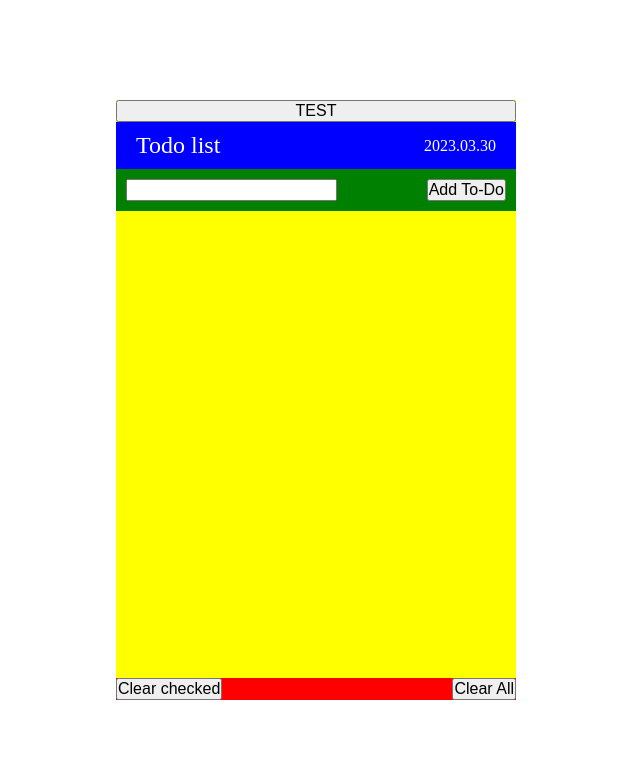
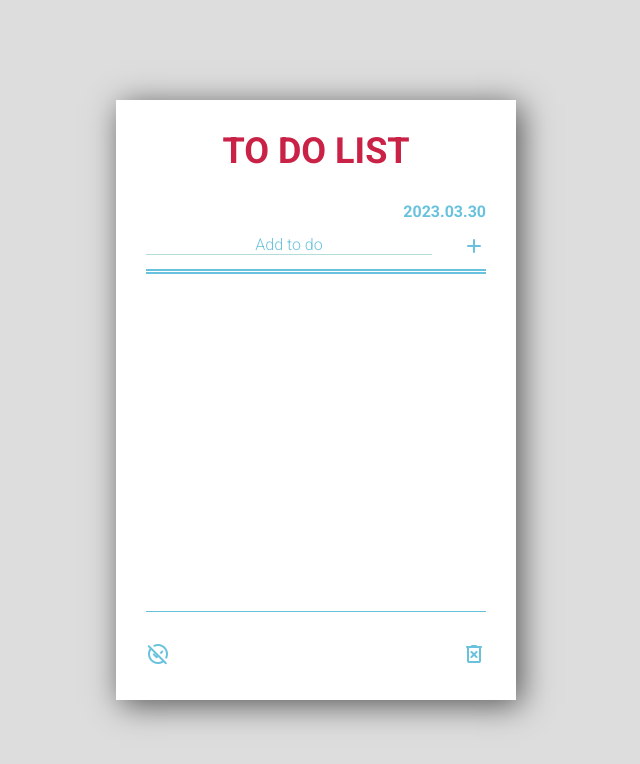
Before and after one commit to DHLeeeeeee/todo_list, a React (Create React App) app: page / in a window 1280 px wide. Shown: the top 764 px of the page, without its empty margins (324-964 px from the left). Built offline with nearby package versions, Linux system fonts and the light colour scheme.

Commit message:
스타일링 완료

```diff
--- a/public/index.html
+++ b/public/index.html
@@ -5,6 +5,9 @@
   <meta charset="UTF-8">
   <meta http-equiv="X-UA-Compatible" content="IE=edge">
   <meta name="viewport" content="width=device-width, initial-scale=1.0">
+
+  <link rel="stylesheet"
+    href="https://fonts.googleapis.com/css2?family=Material+Symbols+Rounded:opsz,wght,FILL,GRAD@20..48,100..700,0..1,-50..200" />
   <title>Document</title>
 </head>
 
--- a/src/App.js
+++ b/src/App.js
@@ -147,24 +147,24 @@ function App() {
 
   return (
     <div className='wrap'>
-      <button onClick={() => console.log(todos)}>TEST</button>
+      {/* <button onClick={() => console.log(todos)}>TEST</button> */}
 
       {/* 헤더 */}
       <header className='header'>
-        <h1>Todo list</h1>
+        <h1>TO DO LIST</h1>
         <p>2023.03.30</p>
+
+        {/* To do 입력 */}
+        <form className='addTodo' onSubmit={handleAddTodo}>
+          <input type='text' ref={inputValue} placeholder='Add to do' />
+          <button type='button' onClick={handleAddTodo}>
+            <span class='material-symbols-rounded'>add</span>
+          </button>
+        </form>
       </header>
 
-      {/* To do 입력 */}
-      <form className='addTodo' onSubmit={handleAddTodo}>
-        <input type='text' ref={inputValue} />
-        <button type='button' onClick={handleAddTodo}>
-          Add To-Do
-        </button>
-      </form>
-
       {/* To do 리스트 */}
-      <section className='todo'>
+      <section className='main'>
         <ul className='todoList'>
           {todos.map((it) => (
             <li className={it.check ? 'todoItm on' : 'todoItm'} key={it.id}>
@@ -181,27 +181,24 @@ function App() {
                 />
               ) : (
                 // To do 텍스트
-                <label
-                  htmlFor={`check${it.id}`}
-                  style={{
-                    flex: '1',
-                    textAlign: 'center',
-                    cursor: 'pointer',
-                    textDecoration: it.check ? 'line-through' : 'none',
-                  }}>
-                  {it.content}
-                </label>
+                <label htmlFor={`check${it.id}`}>{it.content}</label>
               )}
 
               {/* 메뉴 버튼 */}
-              <button onClick={() => menuViewHandler(it.id)}>메뉴</button>
+              <button onClick={() => menuViewHandler(it.id)}>
+                <span class='material-symbols-rounded'>more_horiz</span>
+              </button>
               {it.menu && (
                 <ul className='todoMenu' ref={wrapperRef}>
                   <li>
-                    <button onClick={() => editHandler(it.id)}>수정</button>
+                    <button onClick={() => editHandler(it.id)}>
+                      <span class='material-symbols-rounded'>edit</span>
+                    </button>
                   </li>
                   <li>
-                    <button onClick={() => deleteHandler(it.id)}>삭제</button>
+                    <button onClick={() => deleteHandler(it.id)}>
+                      <span class='material-symbols-rounded'>delete</span>
+                    </button>
                   </li>
                 </ul>
               )}
@@ -212,8 +209,12 @@ function App() {
 
       {/* 조건 삭제 메뉴 */}
       <form className='clearMenu' action=''>
-        <button onClick={(e) => deleteCheck(e)}>Clear checked</button>
-        <button onClick={(e) => deleteAll(e)}>Clear All</button>
+        <button onClick={(e) => deleteCheck(e)}>
+          <span class='material-symbols-rounded'>unpublished</span>
+        </button>
+        <button onClick={(e) => deleteAll(e)}>
+          <span class='material-symbols-rounded'>delete_forever</span>
+        </button>
       </form>
     </div>
   );
--- a/src/style/main.css
+++ b/src/style/main.css
@@ -1,3 +1,19 @@
+body {
+  background: #ddd;
+}
+
+button {
+  cursor: pointer;
+  border: none;
+  background: none;
+  color: #69c2dd;
+}
+
+input {
+  border: none;
+  outline: none;
+}
+
 .wrap {
   display: flex;
   flex-direction: column;
@@ -9,64 +25,127 @@
 
   width: 400px;
   height: 600px;
-  background-color: yellow;
+  padding: 30px;
+  background: #fff;
+
+  box-shadow: 5px 5px 30px #555;
 }
 
 .header {
-  display: flex;
-  justify-content: space-between;
-  align-items: center;
-  padding: 10px 20px;
-  background: blue;
-  color: #fff;
+  border-bottom: thick double #69c2dd;
 }
 
 .header h1 {
-  font-size: 24px;
+  margin-bottom: 30px;
+  font-size: 36px;
+  font-weight: 700;
+  text-align: center;
+  color: #ca2247;
+}
+
+.header p {
+  margin-bottom: 10px;
+  font-weight: 700;
+  text-align: right;
+  color: #69c2dd;
 }
 
 .addTodo {
   display: flex;
-  justify-content: space-between;
-  padding: 10px;
-  background-color: green;
+  align-items: center;
+  gap: 30px;
+  margin-bottom: 10px;
 }
 
-.todo {
+.addTodo input {
   flex: 1;
-  margin: 0px 10px 10px;
+  border-bottom: 1px solid #b4dcd9;
+  text-align: center;
+
+  font-size: 16px;
+  font-weight: 300;
+  color: #333;
+}
+
+.addTodo input::placeholder {
+  color: #69c2dd;
+}
+
+/* Chrome, Firefox, Opera, Safari 10.1+ */
+.addTodo input:focus::placeholder {
+  color: transparent;
+}
+
+/* Edge */
+.addTodo input:focus::-ms-input-placeholder {
+  color: transparent;
+}
+
+.addTodo button {
+  transform: translate(0, 3px);
+}
+
+.main {
+  margin-bottom: 30px;
+  border-bottom: 1px solid #69c2dd;
+
+  flex: 1;
   overflow: scroll;
-  background-color: yellow;
 
   /* 스크롤 숨기기 */
   -ms-overflow-style: none; /* 인터넷 익스플로러 */
   scrollbar-width: none; /* 파이어폭스 */
 }
+.main::-webkit-scrollbar {
+  display: none; /* 크롬, 사파리, 오페라, 엣지 */
+}
 
-.todo::-webkit-scrollbar {
-  display: none; /* 크롬, 사파리, 오페라, 엣지 */
+.todoItm {
+  display: flex;
+  justify-content: space-between;
+  align-items: center;
+  gap: 30px;
+  position: relative;
+  border-bottom: 1px solid #b4dcd9;
+}
+
+.todoItm label {
+  flex: 1;
+  text-align: center;
+  cursor: pointer;
+  overflow: hidden;
+  text-overflow: ellipsis;
+  white-space: nowrap;
+
+  font-size: 16px;
+  font-weight: 300;
+  color: #333;
 }
 
 .todoItm.on label {
   text-decoration: line-through;
 }
 
-.todoItm {
-  display: flex;
-  justify-content: space-between;
-  position: relative;
+.todoItm input[type='text'] {
+  text-align: center;
+}
+
+.todoItm input[type='checkbox'] {
+  cursor: pointer;
 }
 
 .todoMenu {
+  display: flex;
   position: absolute;
   z-index: 999;
   top: 0;
   right: 0;
+
+  background: #fff;
 }
 
 .clearMenu {
   display: flex;
   justify-content: space-between;
   align-items: center;
-  background-color: red;
 }
--- a/src/style/reset.css
+++ b/src/style/reset.css
@@ -1,3 +1,5 @@
+@import url('https://fonts.googleapis.com/css2?family=Noto+Sans+KR:wght@300;400;700&family=Roboto:wght@300;400;700&display=swap');
+
 * {
   padding: 0;
   margin: 0;
@@ -5,6 +7,7 @@
   font-size: inherit;
   font-weight: inherit;
   color: inherit;
+  font-family: 'Roboto', 'Noto Sans KR', sans-serif;
 }
 
 ol,
```
